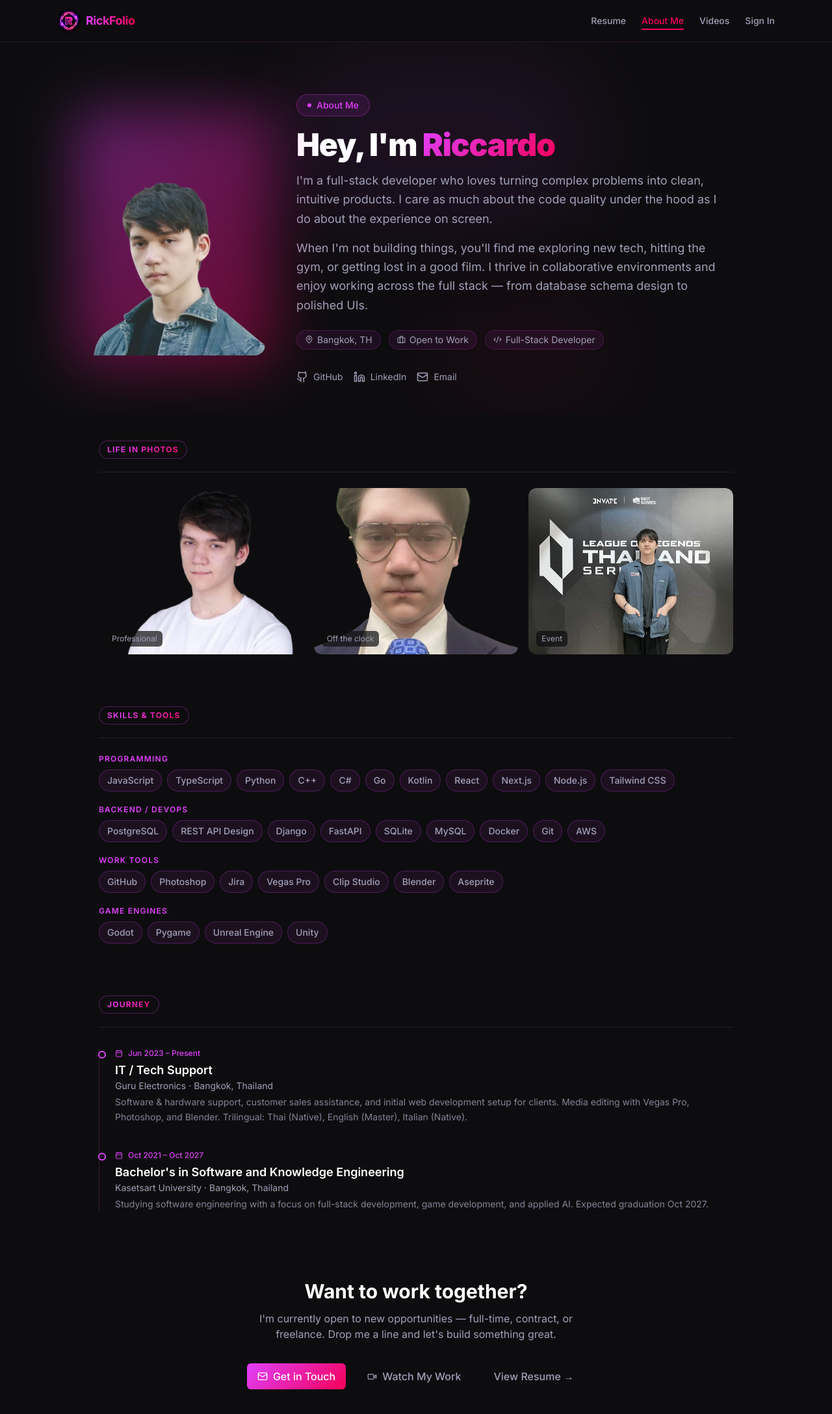
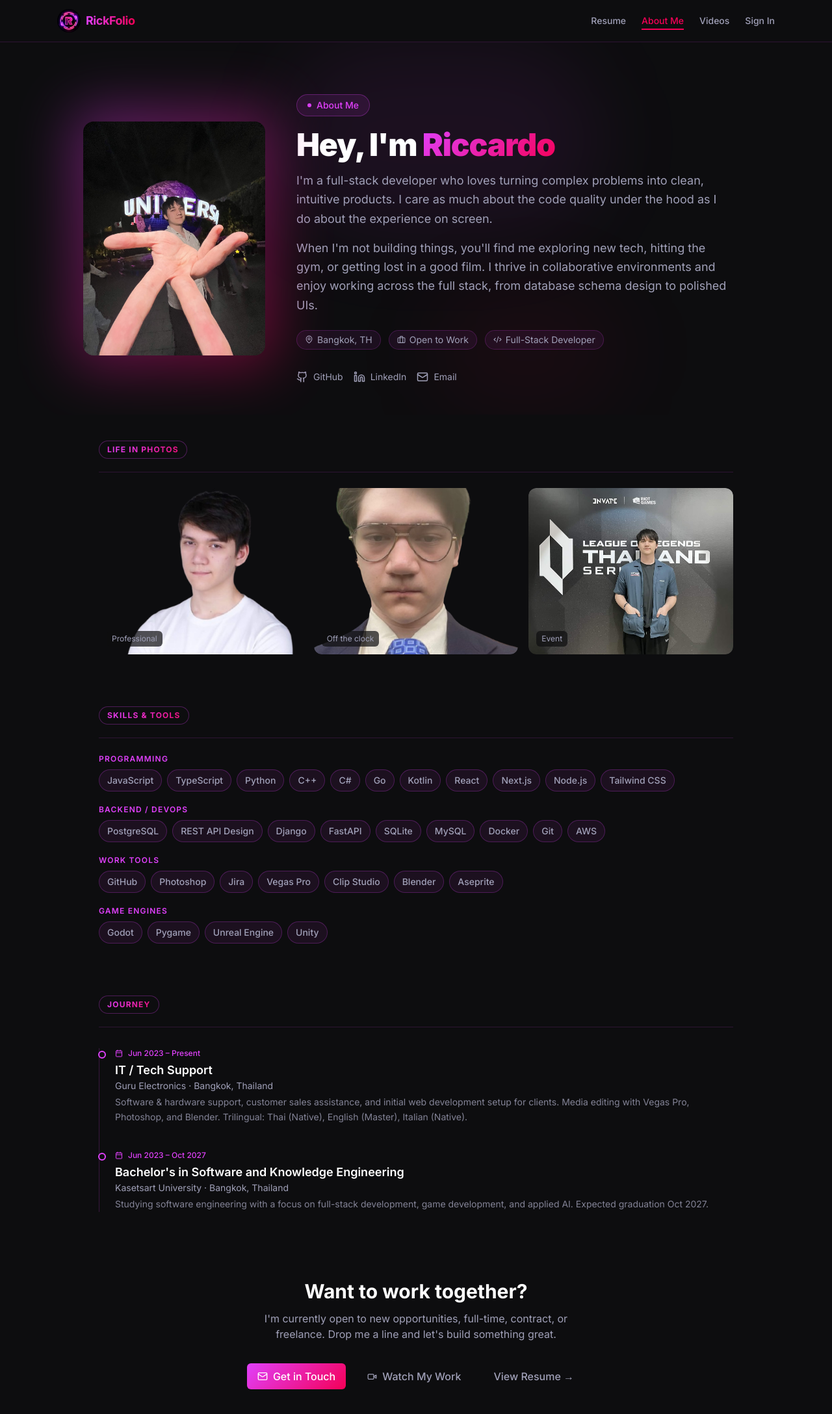
Before and after one commit to RiccardoMarioBonato/Experiences, a Next.js app in the folder frontend/: page /about in a window 1280 px wide. Shown: the top 2176 px of the page at 65% size. Built offline with nearby package versions, Linux system fonts and the light colour scheme.

Commit message:
feat: changed aboutme photo

```diff
--- a/frontend/app/about/page.tsx
+++ b/frontend/app/about/page.tsx
@@ -37,7 +37,7 @@ const timeline = [
       "Software & hardware support, customer sales assistance, and initial web development setup for clients. Media editing with Vegas Pro, Photoshop, and Blender. Trilingual: Thai (Native), English (Master), Italian (Native).",
   },
   {
-    year: "Oct 2021 – Oct 2027",
+    year: "Jun 2023 – Oct 2027",
     title: "Bachelor's in Software and Knowledge Engineering",
     place: "Kasetsart University · Bangkok, Thailand",
     description:
@@ -73,8 +73,8 @@ export default function AboutPage() {
               style={{ background: "linear-gradient(135deg, #E040FB, #F50057)" }}
             />
             <Image
-              src="/photos/portrait.png"
-              alt="Riccardo M. Bonato — portrait"
+              src="/photos/Universal.jpg"
+              alt="Riccardo M. Bonato portrait"
               width={280}
               height={360}
               priority
@@ -115,7 +115,7 @@ export default function AboutPage() {
             <p className="text-[#A0A0B8] text-lg leading-relaxed mb-6">
               When I&apos;m not building things, you&apos;ll find me exploring new tech, hitting the gym,
               or getting lost in a good film. I thrive in collaborative environments and enjoy
-              working across the full stack — from database schema design to polished UIs.
+              working across the full stack, from database schema design to polished UIs.
             </p>
 
             {/* Meta chips */}
@@ -205,7 +205,7 @@ export default function AboutPage() {
             />
             <Image
               src="/photos/hero.png"
-              alt="Riccardo — professional look"
+              alt="Riccardo - professional look"
               width={400}
               height={480}
               className="w-full h-64 object-cover transition-transform duration-300 group-hover:scale-105 rounded-xl"
@@ -224,7 +224,7 @@ export default function AboutPage() {
             />
             <Image
               src="/photos/fun.png"
-              alt="Riccardo — candid / fun shot"
+              alt="Riccardo candid / fun shot"
               width={400}
               height={480}
               className="w-full h-64 object-cover transition-transform duration-300 group-hover:scale-105 rounded-xl"
@@ -243,7 +243,7 @@ export default function AboutPage() {
             />
             <Image
               src="/photos/event.jpg"
-              alt="Riccardo — at an event"
+              alt="Riccardo at an event"
               width={400}
               height={480}
               className="w-full h-64 object-cover transition-transform duration-300 group-hover:scale-105 rounded-xl"
@@ -331,7 +331,7 @@ export default function AboutPage() {
       <section className="max-w-5xl mx-auto px-6 py-16 text-center">
         <h2 className="text-3xl font-bold mb-3">Want to work together?</h2>
         <p className="text-[#A0A0B8] mb-8 max-w-lg mx-auto">
-          I&apos;m currently open to new opportunities — full-time, contract, or freelance.
+          I&apos;m currently open to new opportunities, full-time, contract, or freelance.
           Drop me a line and let&apos;s build something great.
         </p>
         <div className="flex items-center justify-center gap-4 flex-wrap">
```
Also changed, not shown: frontend/public/photos/Universal.jpg (added).
